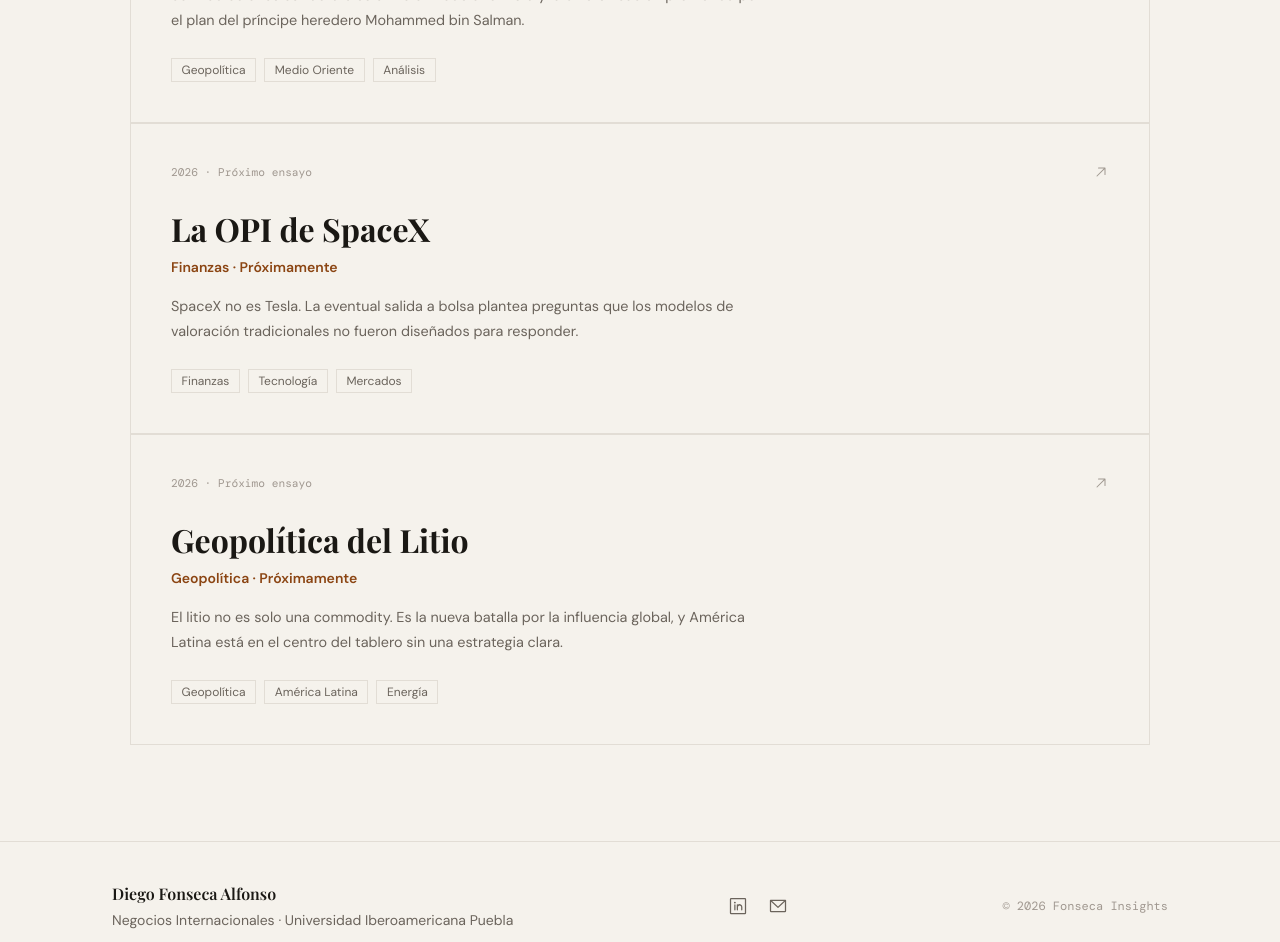
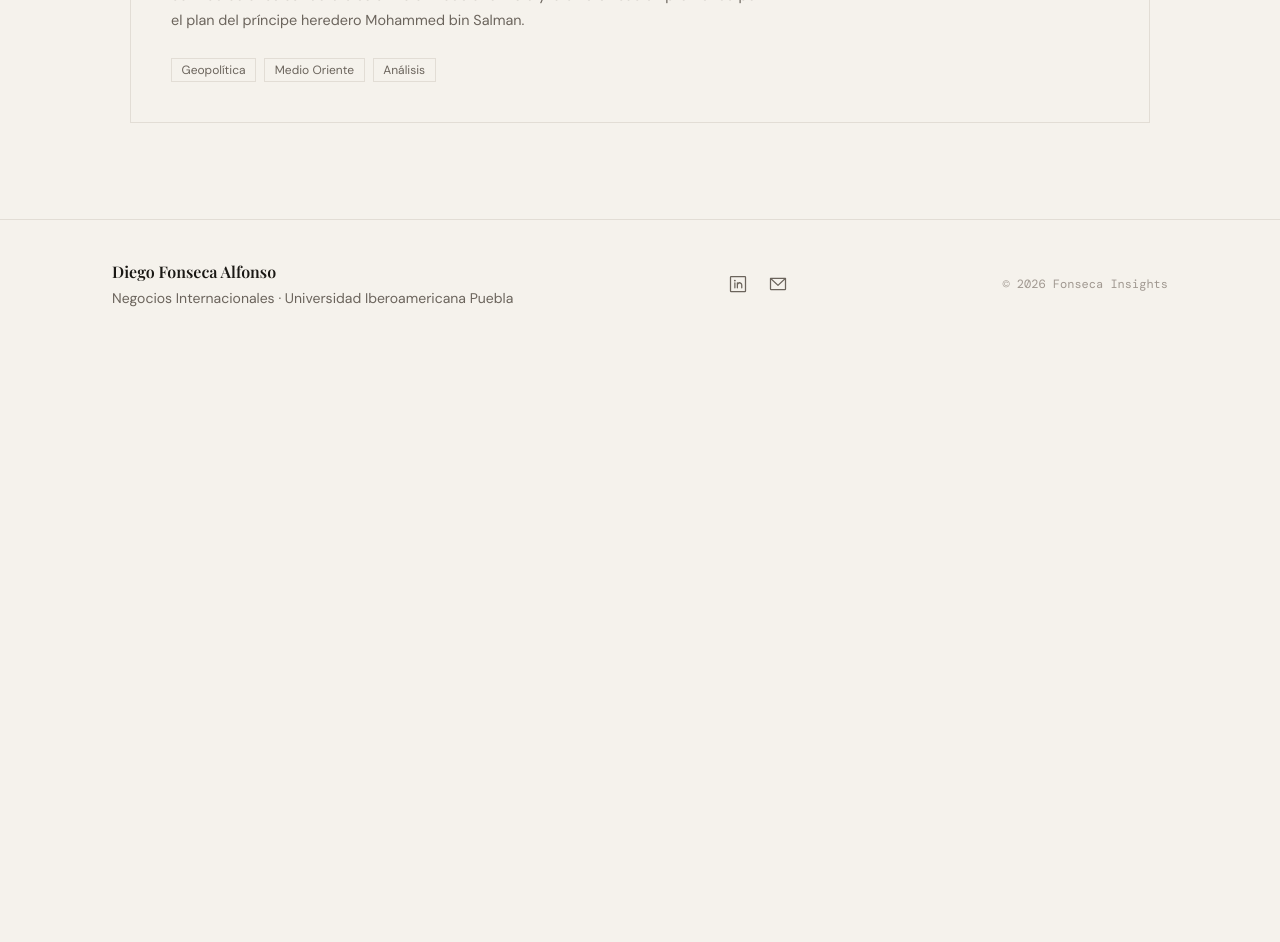
Before and after one commit to Diegofoalf/fonseca-insights, a Next.js app: page / in a window 1280 px wide. Shown: the part 3200-4142 px from the top of the page. After the commit the page ends 3548 px from the top, so only its background shows below. Built offline with nearby package versions, Linux system fonts and the light colour scheme; a web font is replaced by a local one.

Commit message:
Hide upcoming projects from homepage preview

```diff
--- a/app/page.tsx
+++ b/app/page.tsx
@@ -507,7 +507,7 @@ export default function Home() {
               </Link>
             </div>
 
-            {projects.map((project) => (
+            {projects.filter((p) => p.size === "large").map((project) => (
               <div
                 key={project.slug}
                 style={{
```
